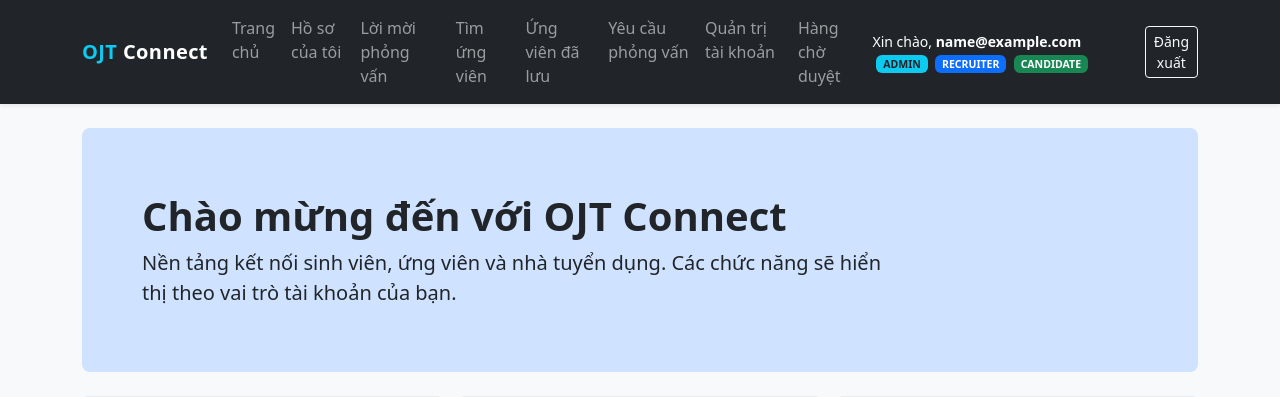
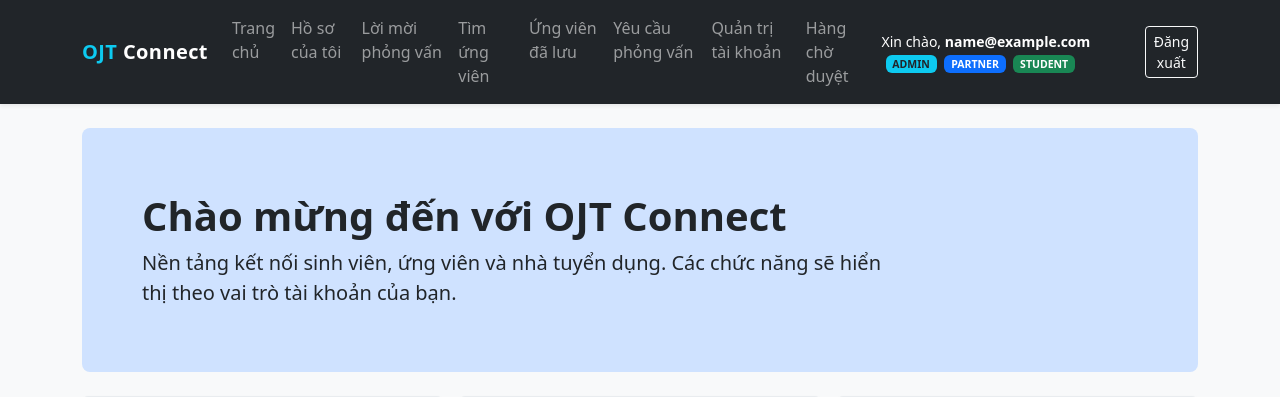
Before and after one commit to cuongtyty26-sudo/bai_ojt2, a Spring Boot app: page / in a window 1280 px wide. Shown: the top 397 px of the page. Run offline with Spring Boot 4, Linux system fonts and the light colour scheme; the visitor is signed in with stand-in values (Sample User, id 1); some of the project's set-up classes (security, data sources, template engines, error pages and the like) are left out, and stand-ins take their place; some libraries are stand-ins or nearby versions.

Commit message:
T4E7A60: cập nhật menu theo vai trò student và partner

```diff
--- a/src/main/resources/templates/fragments/header.html
+++ b/src/main/resources/templates/fragments/header.html
@@ -8,19 +8,19 @@
 <div class="collapse navbar-collapse" id="mainNavbar">
 <ul class="navbar-nav me-auto mb-2 mb-lg-0">
 <li class="nav-item"><a class="nav-link" th:href="@{/}">Trang chủ</a></li>
-<li class="nav-item" sec:authorize="hasRole('CANDIDATE')"><a class="nav-link" th:href="@{/candidate/profile}">Hồ sơ của tôi</a></li>
-<li class="nav-item" sec:authorize="hasRole('CANDIDATE')"><a class="nav-link" th:href="@{/candidate/interviews}">Lời mời phỏng vấn</a></li>
-<li class="nav-item" sec:authorize="hasRole('RECRUITER')"><a class="nav-link" th:href="@{/recruiter/candidates}">Tìm ứng viên</a></li>
-<li class="nav-item" sec:authorize="hasRole('RECRUITER')"><a class="nav-link" th:href="@{/recruiter/shortlists}">Ứng viên đã lưu</a></li>
-<li class="nav-item" sec:authorize="hasRole('RECRUITER')"><a class="nav-link" th:href="@{/recruiter/interviews}">Yêu cầu phỏng vấn</a></li>
+<li class="nav-item" sec:authorize="hasRole('STUDENT')"><a class="nav-link" th:href="@{/me/profile}">Hồ sơ của tôi</a></li>
+<li class="nav-item" sec:authorize="hasRole('STUDENT')"><a class="nav-link" th:href="@{/me/interviews}">Lời mời phỏng vấn</a></li>
+<li class="nav-item" sec:authorize="hasRole('PARTNER')"><a class="nav-link" th:href="@{/partner/candidates}">Tìm ứng viên</a></li>
+<li class="nav-item" sec:authorize="hasRole('PARTNER')"><a class="nav-link" th:href="@{/partner/shortlists}">Ứng viên đã lưu</a></li>
+<li class="nav-item" sec:authorize="hasRole('PARTNER')"><a class="nav-link" th:href="@{/partner/interviews}">Yêu cầu phỏng vấn</a></li>
 <li class="nav-item" sec:authorize="hasRole('ADMIN')"><a class="nav-link" th:href="@{/admin/users}">Quản trị tài khoản</a></li>
 <li class="nav-item" sec:authorize="hasRole('ADMIN')"><a class="nav-link" th:href="@{/admin/reviews}">Hàng chờ duyệt</a></li>
 </ul>
 <div class="d-flex align-items-lg-center gap-3">
 <div sec:authorize="isAuthenticated()" class="text-white small">Xin chào, <strong sec:authentication="name">username</strong>
 <span class="badge bg-info text-dark ms-1" sec:authorize="hasRole('ADMIN')">ADMIN</span>
-<span class="badge bg-primary ms-1" sec:authorize="hasRole('RECRUITER')">RECRUITER</span>
-<span class="badge bg-success ms-1" sec:authorize="hasRole('CANDIDATE')">CANDIDATE</span></div>
+<span class="badge bg-primary ms-1" sec:authorize="hasRole('PARTNER')">PARTNER</span>
+<span class="badge bg-success ms-1" sec:authorize="hasRole('STUDENT')">STUDENT</span></div>
 <a class="btn btn-outline-light btn-sm" sec:authorize="isAnonymous()" th:href="@{/login}">Đăng nhập</a>
 <form sec:authorize="isAuthenticated()" th:action="@{/logout}" method="post" class="m-0"><button class="btn btn-outline-light btn-sm" type="submit">Đăng xuất</button></form>
 </div></div></div></nav>
```
